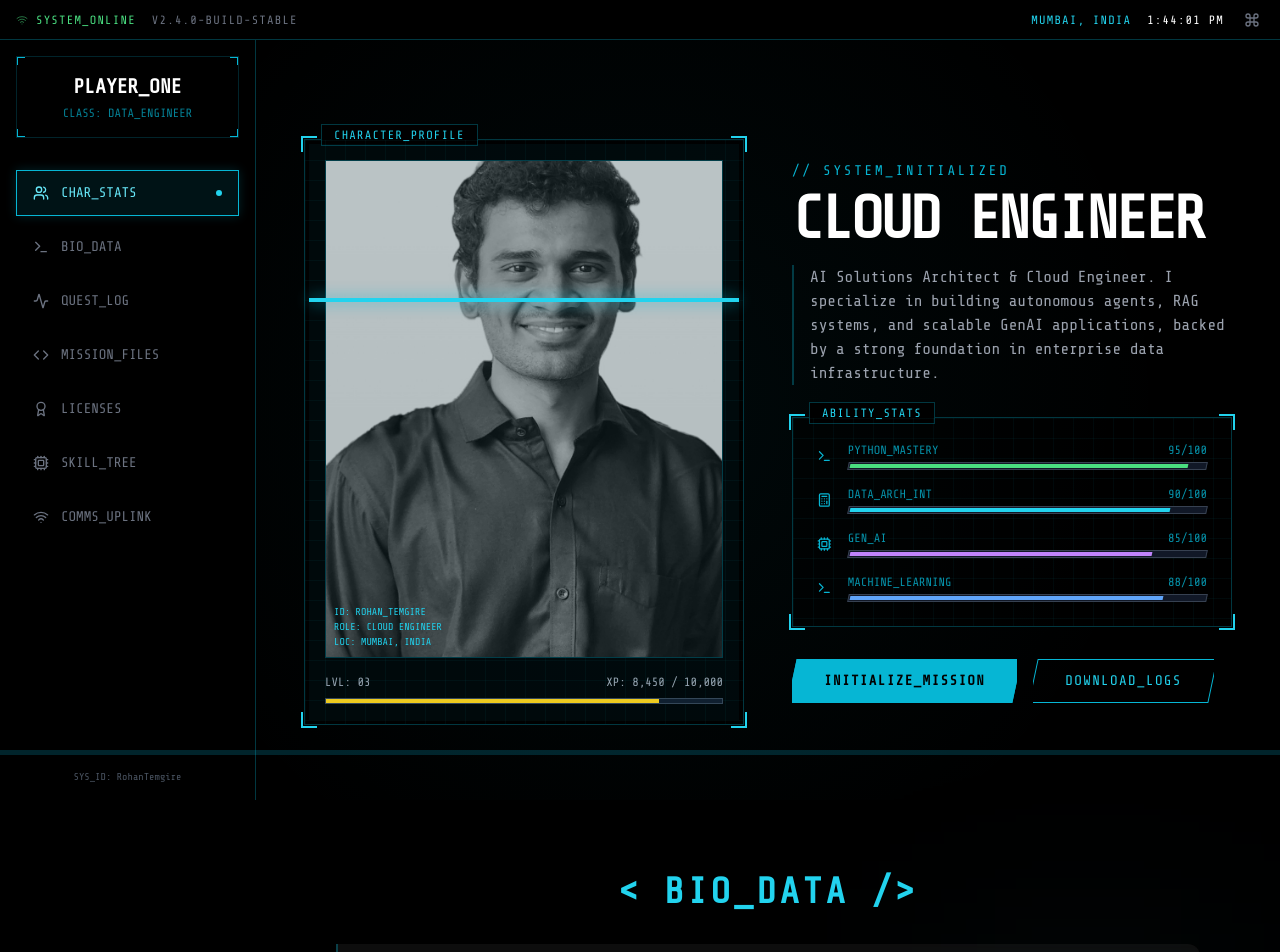
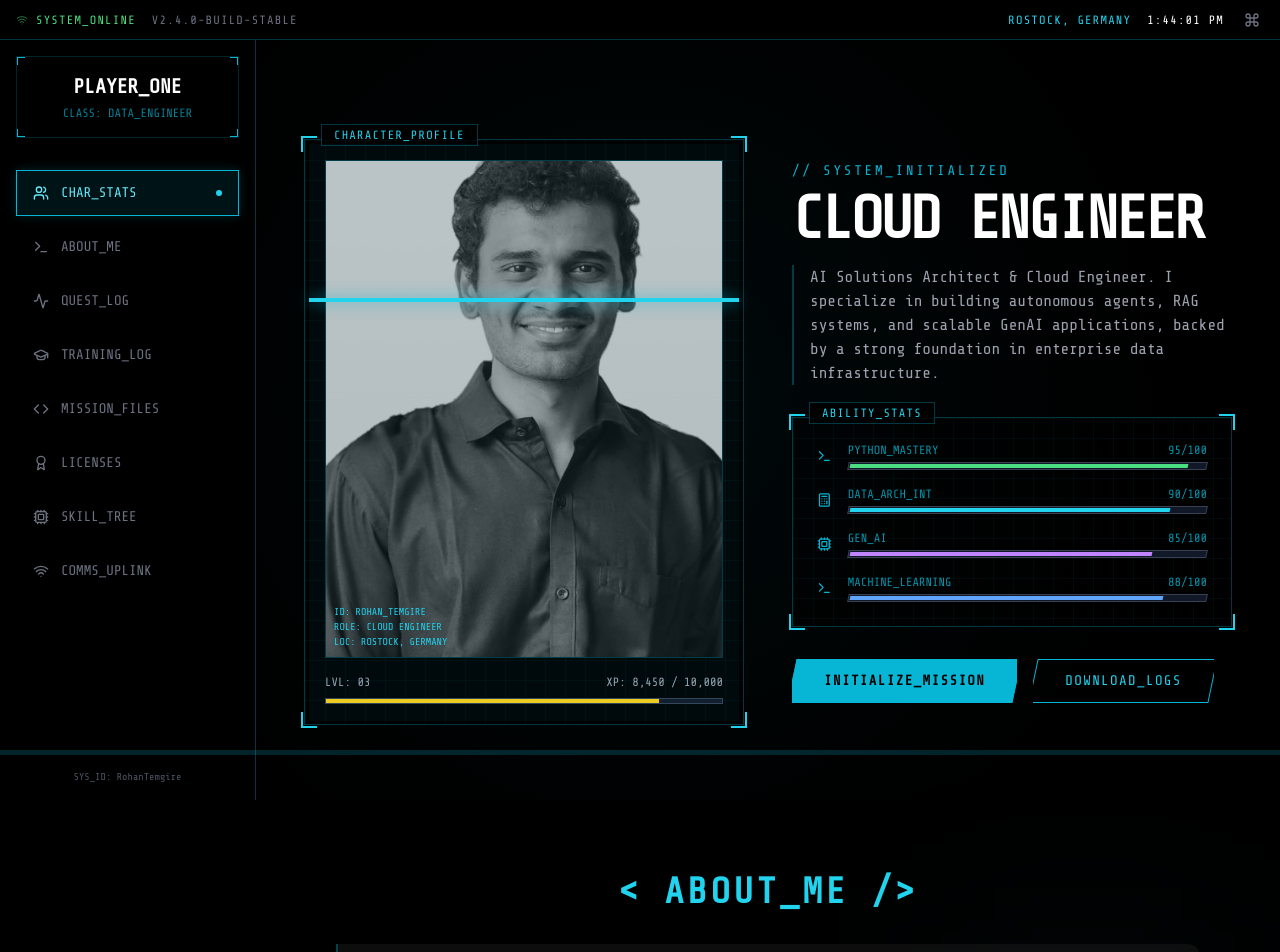
Before and after one commit to RohanTemgire/Portfolio_website, a React (Vite) app: page / in a window 1280 px wide. Shown: the top 952 px of the page. Built offline with nearby package versions, Linux system fonts and the light colour scheme.

Commit message:
updated small changes

```diff
--- a/src/components/About.jsx
+++ b/src/components/About.jsx
@@ -14,7 +14,7 @@ export function About() {
 
             <div className="max-w-4xl mx-auto px-4">
                 <h2 className="text-4xl font-bold mb-8 text-center text-cyan-400 font-mono tracking-widest uppercase hologram">
-                    &lt; BIO_DATA /&gt;
+                    &lt; ABOUT_ME /&gt;
                 </h2>
 
                 <motion.div
--- a/src/components/Experience.jsx
+++ b/src/components/Experience.jsx
@@ -1,7 +1,7 @@
 import { motion } from "framer-motion";
-import { EXPERIENCE } from "../data/experience";
+import { EXPERIENCE, EDUCATION } from "../data/experience";
 import { HoloCard, CyberButton } from "./GamificationElements";
-import { CheckCircle2, CircleDashed } from "lucide-react";
+import { CheckCircle2, CircleDashed, GraduationCap } from "lucide-react";
 
 export function Experience() {
     return (
@@ -59,6 +59,57 @@ export function Experience() {
                         )
                     })}
                 </div>
+
+
+                {/* Education Section */}
+                <div id="education">
+                <h2 className="text-4xl font-bold mb-12 mt-24 text-center text-cyan-400 font-mono tracking-widest uppercase hologram">
+                    &lt; TRAINING_LOG /&gt;
+                </h2>
+
+                <div className="space-y-6 relative">
+                    {/* Connecting Line */}
+                    <div className="absolute left-[27px] top-0 bottom-0 w-0.5 bg-purple-500/20" />
+
+                    {EDUCATION.map((edu, i) => {
+                        const isCurrent = edu.period.includes("Present");
+                        return (
+                            <motion.div
+                                key={i}
+                                initial={{ opacity: 0, x: -20 }}
+                                whileInView={{ opacity: 1, x: 0 }}
+                                transition={{ delay: i * 0.15 }}
+                                viewport={{ once: true }}
+                                className="relative pl-16"
+                            >
+                                {/* Icon */}
+                                <div className={`absolute left-0 top-0 p-1 rounded-full border-2 bg-black z-10 ${isCurrent ? "border-purple-400 text-purple-400 animate-pulse" : "border-purple-500/50 text-purple-500/50"}`}>
+                                    <GraduationCap className="w-8 h-8" />
+                                </div>
+
+                                <HoloCard className={`p-6 ${isCurrent ? "border-purple-400/50 bg-purple-900/10" : "opacity-80 hover:opacity-100 transition-opacity"}`} title={isCurrent ? "IN_PROGRESS" : "COMPLETED"}>
+                                    <div className="flex flex-col md:flex-row justify-between items-start">
+                                        <div>
+                                            <h3 className={`text-xl font-bold font-mono ${isCurrent ? "text-purple-400" : "text-white"}`}>
+                                                {edu.degree}
+                                            </h3>
+                                            <p className="text-cyan-500 text-sm tracking-wider mt-1">{edu.institution}</p>
+                                        </div>
+                                        <div className="text-right mt-2 md:mt-0">
+                                            <div className="text-xs font-mono text-gray-500">{edu.period}</div>
+                                            {edu.grade && (
+                                                <div className="inline-block px-2 py-0.5 mt-1 bg-purple-500/10 text-purple-400 text-[10px] border border-purple-500/30 rounded">
+                                                    GRADE: {edu.grade}
+                                                </div>
+                                            )}
+                                        </div>
+                                    </div>
+                                </HoloCard>
+                            </motion.div>
+                        )
+                    })}
+                </div>
+                </div>
             </div>
         </section>
     );
--- a/src/components/Layout.jsx
+++ b/src/components/Layout.jsx
@@ -1,6 +1,6 @@
-import { useState, useEffect } from "react";
+import { useState, useEffect, useRef } from "react";
 import { motion } from "framer-motion";
-import { Terminal, Users, Code, Cpu, Activity, Wifi, Command, Award } from "lucide-react";
+import { Terminal, Users, Code, Cpu, Activity, Wifi, Command, Award, GraduationCap } from "lucide-react";
 import { CyberButton, GlitchText } from "./GamificationElements";
 import { PROFILE } from "../data/profile";
 import { RetroTerminal } from "./RetroTerminal";
@@ -9,16 +9,44 @@ export function Layout({ children }) {
     const [activeTab, setActiveTab] = useState("hero");
     const [time, setTime] = useState(new Date().toLocaleTimeString());
     const [isTerminalOpen, setIsTerminalOpen] = useState(false);
+    const isClickNavRef = useRef(false);
 
     useEffect(() => {
         const timer = setInterval(() => setTime(new Date().toLocaleTimeString()), 1000);
         return () => clearInterval(timer);
     }, []);
 
+    // IntersectionObserver to auto-highlight active section on scroll
+    useEffect(() => {
+        const sectionIds = ["hero", "about", "experience", "education", "projects", "certifications", "skills", "contact"];
+        const observerOptions = {
+            root: null,
+            rootMargin: "-20% 0px -60% 0px",
+            threshold: 0,
+        };
+
+        const observer = new IntersectionObserver((entries) => {
+            if (isClickNavRef.current) return;
+            entries.forEach((entry) => {
+                if (entry.isIntersecting) {
+                    setActiveTab(entry.target.id);
+                }
+            });
+        }, observerOptions);
+
+        sectionIds.forEach((id) => {
+            const el = document.getElementById(id);
+            if (el) observer.observe(el);
+        });
+
+        return () => observer.disconnect();
+    }, []);
+
     const navItems = [
         { id: "hero", icon: Users, label: "CHAR_STATS" },
-        { id: "about", icon: Terminal, label: "BIO_DATA" },
+        { id: "about", icon: Terminal, label: "ABOUT_ME" },
         { id: "experience", icon: Activity, label: "QUEST_LOG" },
+        { id: "education", icon: GraduationCap, label: "TRAINING_LOG" },
         { id: "projects", icon: Code, label: "MISSION_FILES" },
         { id: "certifications", icon: Award, label: "LICENSES" },
         { id: "skills", icon: Cpu, label: "SKILL_TREE" },
@@ -26,8 +54,11 @@ export function Layout({ children }) {
     ];
 
     const handleNav = (id) => {
+        isClickNavRef.current = true;
         setActiveTab(id);
         document.getElementById(id)?.scrollIntoView({ behavior: "smooth" });
+        // Re-enable observer after scroll animation settles
+        setTimeout(() => { isClickNavRef.current = false; }, 1000);
     };
 
     return (
--- a/src/components/RetroTerminal.jsx
+++ b/src/components/RetroTerminal.jsx
@@ -30,7 +30,7 @@ export function RetroTerminal({ isOpen, onClose }) {
                     content: (
                         <div className="space-y-1">
                             <p>AVAILABLE COMMANDS:</p>
-                            <p className="text-cyan-400">  about    - View bio data</p>
+                            <p className="text-cyan-400">  about    - View about me</p>
                             <p className="text-purple-400">  skills   - List technical capabilities</p>
                             <p className="text-green-400">  contact  - Display comms channels</p>
                             <p className="text-yellow-400">  clear    - Clear terminal</p>
--- a/src/data/personal.js
+++ b/src/data/personal.js
@@ -8,7 +8,7 @@ with hands-on experience across Azure, GCP, and full-stack development.
 Google Certified Professional Data Engineer.`,
   email: "rohan.temgire01@gmail.com",
   phone: "(+91) 8369377791",
-  address: "Mumbai, India",
+  address: "Rostock, Germany",
   languages: ["Hindi", "Marathi", "English (C1)", "German (Beginner)"],
   social: {
     linkedin: "https://www.linkedin.com/in/rohan-temgire-550606195/",
--- a/src/data/profile.js
+++ b/src/data/profile.js
@@ -6,7 +6,7 @@ export const PROFILE = {
     bio: "AI Solutions Architect & Cloud Engineer. I specialize in building autonomous agents, RAG systems, and scalable GenAI applications, backed by a strong foundation in enterprise data infrastructure.",
     email: "rohan.temgire01@gmail.com",
     phone: "(+91) 8369377791",
-    location: "Mumbai, India",
+    location: "Rostock, Germany",
     linkedin: "https://www.linkedin.com/in/rohan-temgire-550606195/", // Placeholder - user didn't provide URL, just name
     github: "https://github.com/RohanTemgire",
     resumeLink: "/resume.pdf", // Placeholder
```
